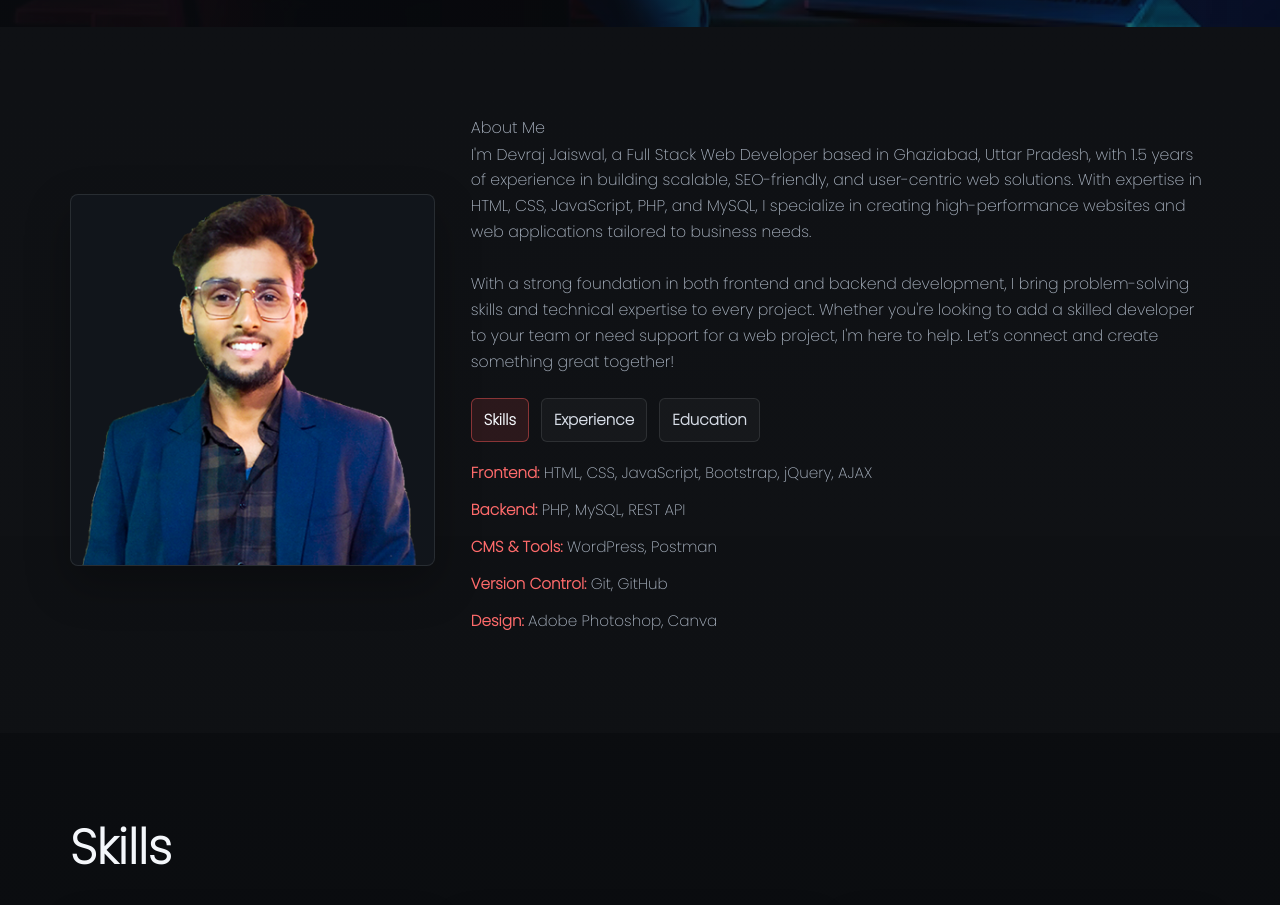
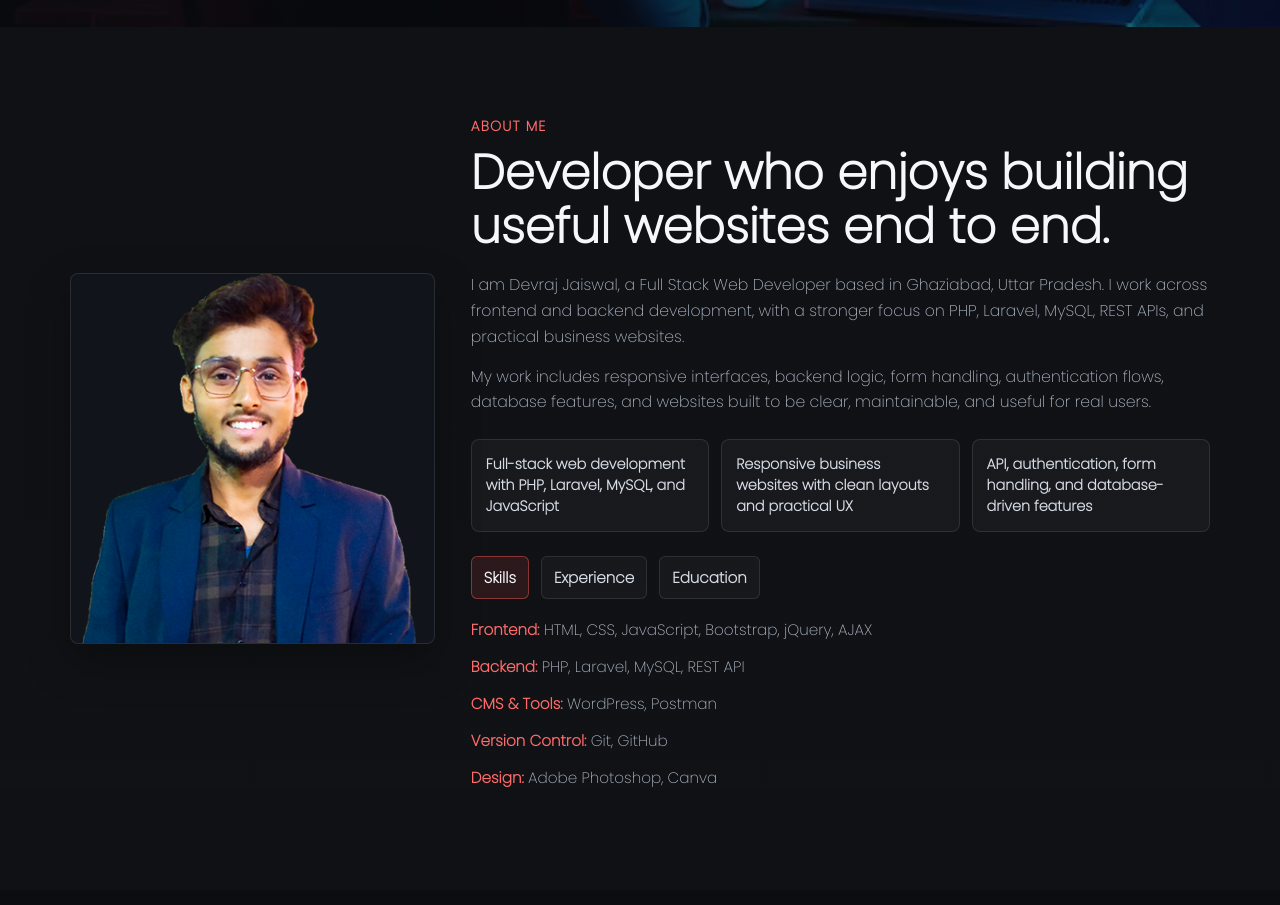
Before and after one commit to DevrajJaiswal/MyPortfolio, a React (Vite) app: page / in a window 1280 px wide. Shown: the part 845-1750 px from the top of the page. Built offline with nearby package versions, Linux system fonts and the light colour scheme.

Commit message:
feat: make the about section clearer and more grounded

```diff
--- a/src/components/sections/About.jsx
+++ b/src/components/sections/About.jsx
@@ -2,6 +2,12 @@ import React, { useState } from 'react'
 
 function About() {
     const [activeTab, setActiveTab] = useState('skills');
+
+    const highlights = [
+        'Full-stack web development with PHP, Laravel, MySQL, and JavaScript',
+        'Responsive business websites with clean layouts and practical UX',
+        'API, authentication, form handling, and database-driven features',
+    ];
 
     return (
         <>
@@ -9,42 +15,54 @@ function About() {
                 <div className="container">
                     <div className="row">
                         <div className="left" data-aos="fade-right" data-aos-duration="1000" data-aos-offset="200">
-                            <img src="images/devraj profile picture.png" alt="" />
+                            <img src="images/devraj profile picture.png" alt="Devraj Jaiswal" />
                         </div>
                         <div className="right" data-aos="fade-left" data-aos-duration="1000" data-aos-offset="200">
-                            <h2>About Me</h2>
-                            <p className="para">
-                                I'm Devraj Jaiswal, a Full Stack Web Developer based in Ghaziabad,
-                                Uttar Pradesh, with 1.5 years of experience in building scalable,
-                                SEO-friendly, and user-centric web solutions. With expertise in
-                                HTML, CSS, JavaScript, PHP, and MySQL, I specialize in creating
-                                high-performance websites and web applications tailored to
-                                business needs.
-                                <br /><br />
-                                With a strong foundation in both frontend and backend development,
-                                I bring problem-solving skills and technical expertise to every
-                                project. Whether you're looking to add a skilled developer to your team or need support for a web project,
-                                I'm here to help. Let’s connect and create something great together!
-                            </p>
+                            <p className="section-kicker">About Me</p>
+                            <h2>Developer who enjoys building useful websites end to end.</h2>
+
+                            <div className="about-copy">
+                                <p>
+                                    I am Devraj Jaiswal, a Full Stack Web Developer based in Ghaziabad,
+                                    Uttar Pradesh. I work across frontend and backend development, with a
+                                    stronger focus on PHP, Laravel, MySQL, REST APIs, and practical
+                                    business websites.
+                                </p>
+                                <p>
+                                    My work includes responsive interfaces, backend logic, form handling,
+                                    authentication flows, database features, and websites built to be clear,
+                                    maintainable, and useful for real users.
+                                </p>
+                            </div>
+
+                            <ul className="about-highlights" aria-label="Development strengths">
+                                {highlights.map((highlight) => (
+                                    <li key={highlight}>{highlight}</li>
+                                ))}
+                            </ul>
+
                             <div className="tab-titles">
-                                <p
+                                <button
+                                    type="button"
                                     className={`tab-links ${activeTab === 'skills' ? 'active-link' : ''}`}
                                     onClick={() => setActiveTab('skills')}
                                 >
                                     Skills
-                                </p>
-                                <p
+                                </button>
+                                <button
+                                    type="button"
                                     className={`tab-links ${activeTab === 'experiences' ? 'active-link' : ''}`}
                                     onClick={() => setActiveTab('experiences')}
                                 >
                                     Experience
-                                </p>
-                                <p
+                                </button>
+                                <button
+                                    type="button"
                                     className={`tab-links ${activeTab === 'education' ? 'active-link' : ''}`}
                                     onClick={() => setActiveTab('education')}
                                 >
                                     Education
-                                </p>
+                                </button>
                             </div>
                             <div className={`tab-contents ${activeTab === 'skills' ? 'active-tab' : ''}`} id="skills">
                                 <ul>
@@ -52,7 +70,7 @@ function About() {
                                         <span>Frontend: </span>HTML, CSS, JavaScript, Bootstrap,
                                         jQuery, AJAX
                                     </li>
-                                    <li><span>Backend: </span>PHP, MySQL, REST API</li>
+                                    <li><span>Backend: </span>PHP, Laravel, MySQL, REST API</li>
                                     <li><span>CMS & Tools: </span>WordPress, Postman</li>
                                     <li><span>Version Control: </span>Git, GitHub</li>
                                     <li><span>Design: </span>Adobe Photoshop, Canva</li>
@@ -62,36 +80,35 @@ function About() {
                                 <ul>
                                     <li>
                                         <span>Saison Components</span> - Web Developer & Tech Support<br />
-                                        <span className="duration">Oct-2023 – June-2025.</span>
+                                        <span className="duration">Oct 2023 - June 2025</span>
                                     </li>
                                     <li>
                                         <span>Infonic Web</span> - Web Developer<br />
-                                        <span className="duration">Oct-2022 – Sep-2023.
-                                        </span>
+                                        <span className="duration">Oct 2022 - Sep 2023</span>
                                     </li>
                                 </ul>
                             </div>
                             <div className={`tab-contents ${activeTab === 'education' ? 'active-tab' : ''}`} id="education">
                                 <ul>
                                     <li>
-                                        <span>MCA</span> - AKTU<br /><span className="duration">Aug-2023 - 2025
-                                        </span>
-                                        - Ghaziabad, Uttar Pradesh
+                                        <span>MCA</span> - AKTU<br />
+                                        <span className="duration">Aug 2023 - 2025</span>
+                                        <br />Ghaziabad, Uttar Pradesh
                                     </li>
                                     <li>
-                                        <span>BCA</span> - CCS University<br /><span className="duration">Aug-2019 - June-2022
-                                        </span>
-                                        - Ghaziabad, Uttar Pradesh
+                                        <span>BCA</span> - CCS University<br />
+                                        <span className="duration">Aug 2019 - June 2022</span>
+                                        <br />Ghaziabad, Uttar Pradesh
                                     </li>
                                     <li>
-                                        <span>Intermediate</span> - UP Board<br /><span className="duration">July-2018 - April-2019
-                                        </span>
-                                        - Ghaziabad, Uttar Pradesh
+                                        <span>Intermediate</span> - UP Board<br />
+                                        <span className="duration">July 2018 - April 2019</span>
+                                        <br />Ghaziabad, Uttar Pradesh
                                     </li>
                                     <li>
-                                        <span>High School</span> - UP Board<br /><span className="duration">July-2016 - June-2017
-                                        </span>
-                                        - Ghaziabad, Uttar Pradesh
+                                        <span>High School</span> - UP Board<br />
+                                        <span className="duration">July 2016 - June 2017</span>
+                                        <br />Ghaziabad, Uttar Pradesh
                                     </li>
                                 </ul>
                             </div>
@@ -105,4 +122,4 @@ function About() {
 
 export default About
 
-export {About}
+export { About }
--- a/src/index.css
+++ b/src/index.css
@@ -497,10 +497,55 @@ nav ul li a.active::after {
   flex: 1 1 62%;
 }
 
-#about .right .para {
+#about .right h2 {
+  max-width: 720px;
+  color: var(--text);
+  font-size: clamp(1.9rem, 4vw, 3rem);
+  font-weight: 850;
+  line-height: 1.12;
+}
+
+.section-kicker {
+  margin-bottom: 8px;
+  color: var(--accent-strong);
+  font-size: 0.88rem;
+  font-weight: 850;
+  letter-spacing: 0.08em;
+  text-transform: uppercase;
+}
+
+.about-copy {
+  display: grid;
+  gap: 14px;
+  max-width: 760px;
+  margin-top: 18px;
+}
+
+#about .right .para,
+.about-copy p {
   color: var(--text-muted);
   font-size: 0.98rem;
   text-align: left;
+}
+
+.about-highlights {
+  display: grid;
+  grid-template-columns: repeat(3, minmax(0, 1fr));
+  gap: 12px;
+  margin: 24px 0 0;
+  padding: 0;
+}
+
+.about-highlights li {
+  border: 1px solid var(--border);
+  border-radius: var(--radius);
+  background: rgba(255, 255, 255, 0.035);
+  color: var(--text-soft);
+  padding: 14px;
+  font-size: 0.9rem;
+  font-weight: 750;
+  line-height: 1.45;
+  list-style: none;
 }
 
 .tab-titles {
@@ -521,6 +566,7 @@ nav ul li a.active::after {
   font-size: 0.95rem;
   font-weight: 800;
   cursor: pointer;
+  appearance: none;
   transition:
     border-color 180ms ease,
     background 180ms ease,
@@ -818,6 +864,10 @@ textarea {
   #home .right img {
     width: min(100%, 300px);
   }
+
+  .about-highlights {
+    grid-template-columns: 1fr;
+  }
 }
 
 @media only screen and (max-width: 760px) {
@@ -955,6 +1005,10 @@ textarea {
     max-width: 420px;
   }
 
+  #about .right h2 {
+    font-size: clamp(1.8rem, 9vw, 2.55rem);
+  }
+
   .tab-titles {
     gap: 8px;
   }
```
